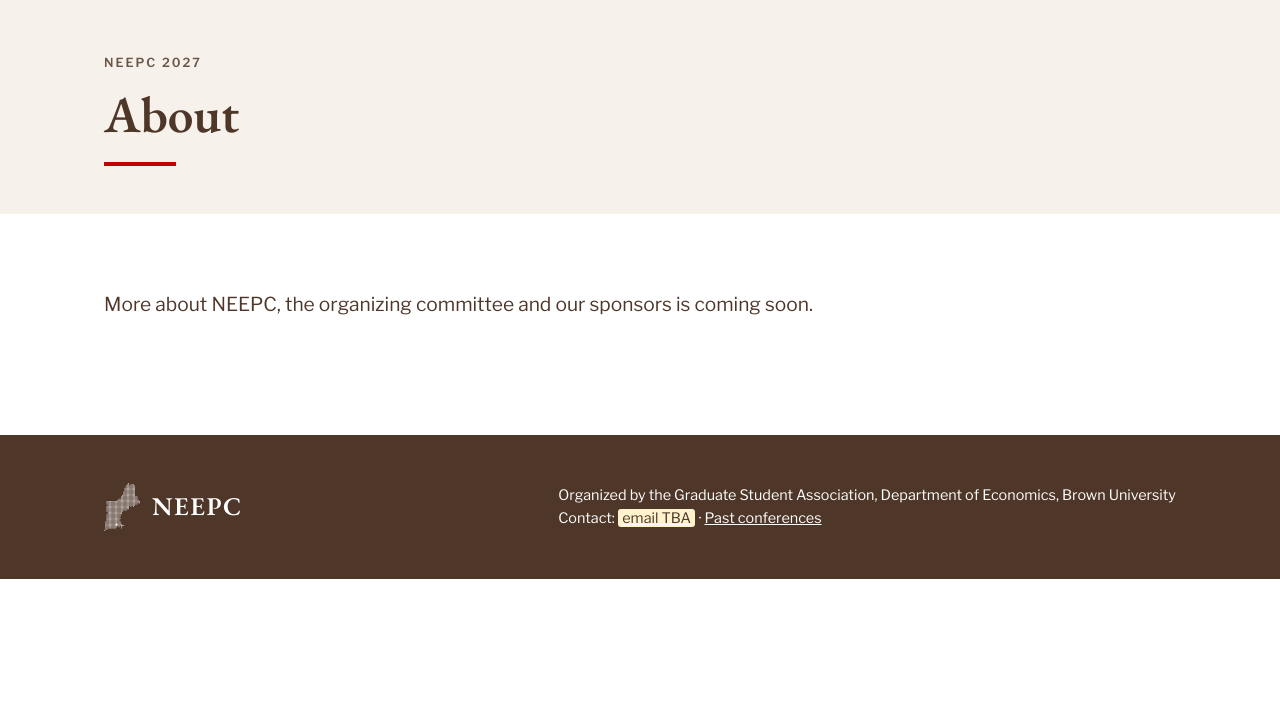
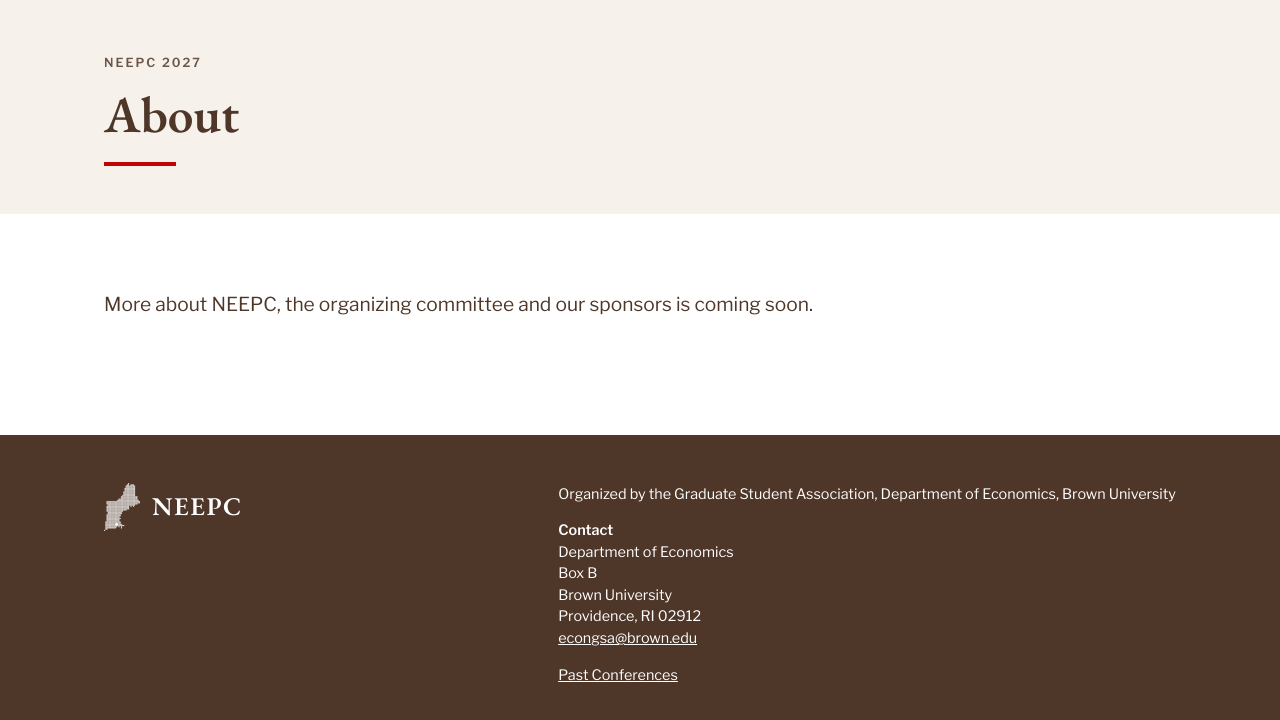
Before and after one commit to neepc/neepc.github.io, a plain HTML site: page about.html in a window 1280 px wide. Shown: the part 80-800 px from the top of the page. Drawn offline with nearby package versions, Linux system fonts and the light colour scheme.

Commit message:
Footer: contact address and email, Past Conferences on its own line, crisp logo
Co-Authored-By: Claude Opus 5.5 <noreply@anthropic.com>

```diff
--- a/about.html
+++ b/about.html
@@ -36,9 +36,19 @@
 
 <footer class="site-footer">
   <div class="wrap">
-    <a class="brand" href="./"><img src="assets/img/mark-white.svg" alt=""><span>NEEPC</span></a>
-    <p>Organized by the Graduate Student Association, Department of Economics, Brown University<br>
-      Contact: <a href="mailto:TBA@brown.edu"><span class="tba" style="color:var(--brown)">email TBA</span></a> · <a href="past.html">Past conferences</a></p>
+    <a class="brand" href="./"><img src="assets/img/mark-header-white@1x.png" srcset="assets/img/mark-header-white@1x.png 1x, assets/img/mark-header-white@2x.png 2x, assets/img/mark-header-white@3x.png 3x, assets/img/mark-header-white@4x.png 4x" width="36" height="48" alt=""><span>NEEPC</span></a>
+    <div class="footer-info">
+      <p>Organized by the Graduate Student Association, Department of Economics, Brown University</p>
+      <address>
+        <strong>Contact</strong><br>
+        Department of Economics<br>
+        Box B<br>
+        Brown University<br>
+        Providence, RI 02912<br>
+        <a href="mailto:econgsa@brown.edu">econgsa@brown.edu</a>
+      </address>
+      <p><a href="past.html">Past Conferences</a></p>
+    </div>
   </div>
 </footer>
 
--- a/assets/css/style.css
+++ b/assets/css/style.css
@@ -160,3 +160,6 @@ section[id] { scroll-margin-top: 72px; }
 .card h3 + p { margin-top: 4px; }
 .map { border-radius: 6px; overflow: hidden; border: 1px solid var(--line); aspect-ratio: 4 / 3; }
 .map iframe { width: 100%; height: 100%; border: 0; display: block; }
+.site-footer .wrap { align-items: flex-start; }
+.footer-info { display: flex; flex-direction: column; gap: 14px; }
+.footer-info address { font-style: normal; line-height: 1.5; }
```
Also changed, not shown: call-for-papers.html (+13 -3 lines), index.html (+13 -3 lines), past.html (+13 -3 lines), program.html (+13 -3 lines), registration.html (+13 -3 lines), venue.html (+13 -3 lines), assets/img/mark-header-white@1x.png (added), assets/img/mark-header-white@2x.png (added), assets/img/mark-header-white@3x.png (added), assets/img/mark-header-white@4x.png (added).
